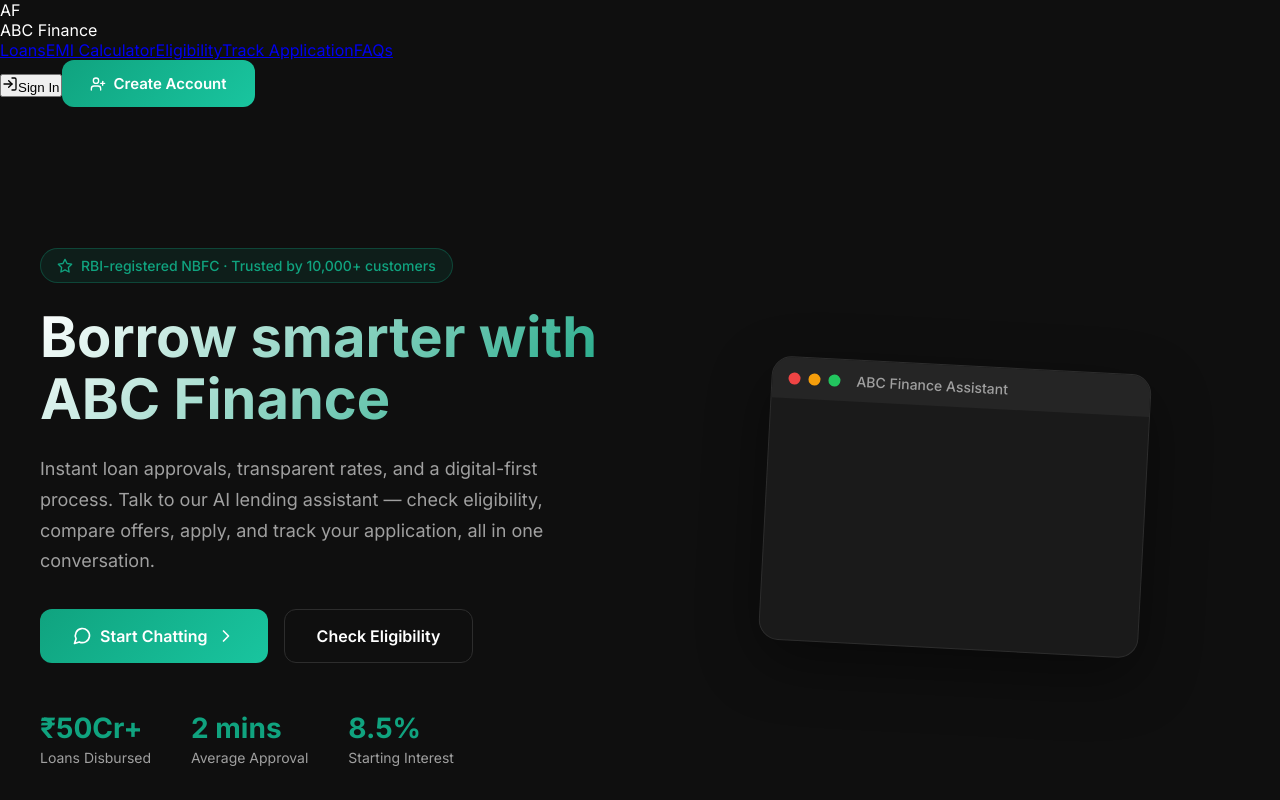
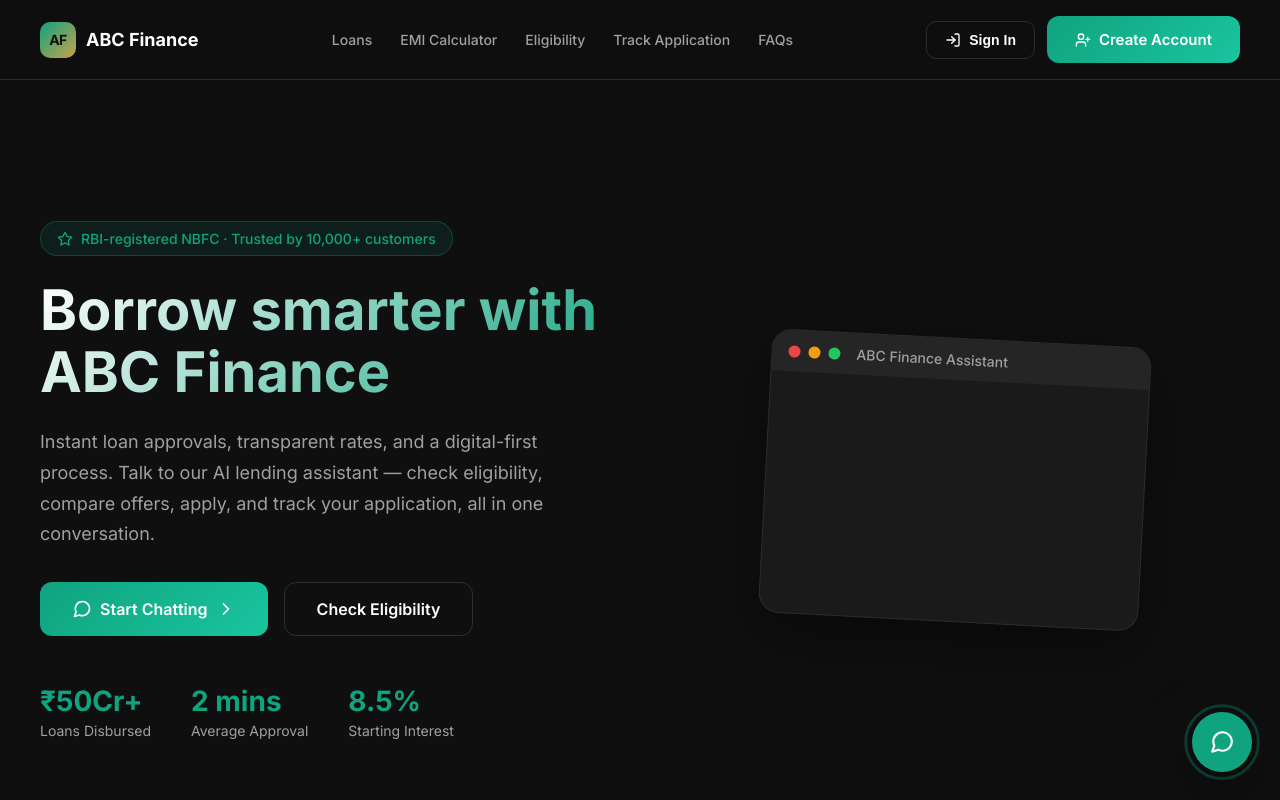
Before and after one commit to DeXtAr47-oss/Loan-sales-agent, a React (Create React App) app in the folder frontend/: page / in a window 1280 px wide. Built offline with nearby package versions, Linux system fonts and the light colour scheme; no server answers.

Commit message:
refactor: update the global css code

```diff
--- a/frontend/src/styles/global.css
+++ b/frontend/src/styles/global.css
@@ -1442,3 +1442,560 @@ textarea::placeholder {
     gap: 20px;
   }
 }
+/* ==================== */
+/* ABC FINANCE ADDITIONS */
+/* ==================== */
+
+/* NAVBAR */
+.navbar {
+  position: sticky;
+  top: 0;
+  z-index: 50;
+  display: flex;
+  align-items: center;
+  justify-content: space-between;
+  padding: 16px 40px;
+  background: rgba(15, 15, 15, 0.85);
+  backdrop-filter: blur(10px);
+  border-bottom: 1px solid var(--border-color);
+}
+
+.light .navbar {
+  background: rgba(255, 255, 255, 0.85);
+}
+
+.navbar-brand {
+  display: flex;
+  align-items: center;
+  gap: 10px;
+  font-weight: 700;
+  font-size: 18px;
+}
+
+.brand-mark {
+  width: 36px;
+  height: 36px;
+  border-radius: 10px;
+  background: linear-gradient(135deg, var(--accent-primary), #c9a14a);
+  display: flex;
+  align-items: center;
+  justify-content: center;
+  font-size: 14px;
+  font-weight: 800;
+  color: #0f0f0f;
+  letter-spacing: -0.5px;
+}
+
+.navbar-links {
+  display: flex;
+  gap: 28px;
+}
+
+.navbar-links a {
+  color: var(--text-secondary);
+  text-decoration: none;
+  font-size: 14px;
+  font-weight: 500;
+  transition: color 0.2s;
+}
+
+.navbar-links a:hover {
+  color: var(--text-primary);
+}
+
+.navbar-actions {
+  display: flex;
+  align-items: center;
+  gap: 12px;
+}
+
+.btn-ghost {
+  display: inline-flex;
+  align-items: center;
+  gap: 8px;
+  background: transparent;
+  border: 1px solid var(--border-color);
+  color: var(--text-primary);
+  padding: 10px 18px;
+  border-radius: 10px;
+  font-size: 14px;
+  font-weight: 600;
+  cursor: pointer;
+  transition: all 0.2s;
+}
+
+.btn-ghost:hover {
+  background: var(--bg-hover);
+}
+
+@media (max-width: 1024px) {
+  .navbar-links {
+    display: none;
+  }
+}
+
+/* SECTION SUBTITLE */
+.section-subtitle {
+  max-width: 600px;
+  margin: 8px auto 40px;
+  text-align: center;
+  color: var(--text-secondary);
+  font-size: 15px;
+  line-height: 1.6;
+}
+
+/* TRUST STRIP */
+.trust-strip {
+  display: flex;
+  justify-content: center;
+  gap: 48px;
+  flex-wrap: wrap;
+  padding: 28px 40px;
+  border-top: 1px solid var(--border-color);
+  border-bottom: 1px solid var(--border-color);
+  background: var(--bg-secondary);
+}
+
+.trust-item {
+  display: flex;
+  align-items: center;
+  gap: 10px;
+  color: var(--text-secondary);
+  font-size: 14px;
+  font-weight: 500;
+}
+
+.trust-item svg {
+  color: var(--accent-primary);
+}
+
+/* LOAN CARDS - clickable */
+.loan-card {
+  cursor: pointer;
+}
+
+/* EMI CALCULATOR */
+.calculator-section {
+  padding: 80px 40px;
+  max-width: 1100px;
+  margin: 0 auto;
+  text-align: center;
+}
+
+.calculator-intro h2 {
+  margin-bottom: 4px;
+}
+
+.calculator-cta {
+  display: flex;
+  align-items: center;
+  justify-content: center;
+  gap: 12px;
+  flex-wrap: wrap;
+  background: var(--accent-light);
+  border: 1px solid rgba(16, 163, 127, 0.25);
+  border-radius: 14px;
+  padding: 14px 20px;
+  margin-bottom: 32px;
+  color: var(--text-secondary);
+  font-size: 14px;
+}
+
+.calculator-cta svg {
+  color: var(--accent-primary);
+  flex-shrink: 0;
+}
+
+.emi-calculator {
+  display: grid;
+  grid-template-columns: 1.2fr 1fr;
+  gap: 40px;
+  background: var(--bg-secondary);
+  border: 1px solid var(--border-color);
+  border-radius: 20px;
+  padding: 40px;
+  text-align: left;
+}
+
+.emi-inputs {
+  display: flex;
+  flex-direction: column;
+  gap: 28px;
+  justify-content: center;
+}
+
+.emi-field-label {
+  display: flex;
+  justify-content: space-between;
+  margin-bottom: 10px;
+  font-size: 14px;
+  color: var(--text-secondary);
+}
+
+.emi-value {
+  color: var(--text-primary);
+  font-weight: 700;
+}
+
+.emi-field input[type="range"] {
+  width: 100%;
+  height: 6px;
+  border-radius: 3px;
+  background: var(--bg-tertiary);
+  outline: none;
+  -webkit-appearance: none;
+  cursor: pointer;
+}
+
+.emi-field input[type="range"]::-webkit-slider-thumb {
+  -webkit-appearance: none;
+  width: 20px;
+  height: 20px;
+  border-radius: 50%;
+  background: var(--accent-primary);
+  border: 3px solid var(--bg-secondary);
+  box-shadow: 0 0 0 1px var(--accent-primary);
+}
+
+.emi-field input[type="range"]::-moz-range-thumb {
+  width: 20px;
+  height: 20px;
+  border-radius: 50%;
+  background: var(--accent-primary);
+  border: 3px solid var(--bg-secondary);
+  box-shadow: 0 0 0 1px var(--accent-primary);
+}
+
+.emi-results {
+  display: flex;
+  flex-direction: column;
+  justify-content: center;
+  gap: 24px;
+  background: var(--bg-tertiary);
+  border-radius: 16px;
+  padding: 32px;
+}
+
+.emi-result-main {
+  display: flex;
+  flex-direction: column;
+  gap: 6px;
+  padding-bottom: 20px;
+  border-bottom: 1px solid var(--border-color);
+}
+
+.emi-result-label {
+  font-size: 13px;
+  color: var(--text-secondary);
+  text-transform: uppercase;
+  letter-spacing: 0.5px;
+}
+
+.emi-result-value {
+  font-size: 36px;
+  font-weight: 800;
+  color: var(--accent-primary);
+}
+
+.emi-result-grid {
+  display: flex;
+  justify-content: space-between;
+  gap: 20px;
+}
+
+.emi-result-grid > div {
+  display: flex;
+  flex-direction: column;
+  gap: 6px;
+}
+
+.emi-result-sub {
+  font-size: 18px;
+  font-weight: 700;
+}
+
+@media (max-width: 768px) {
+  .emi-calculator {
+    grid-template-columns: 1fr;
+    padding: 24px;
+  }
+}
+
+/* ELIGIBILITY SECTION */
+.eligibility-section {
+  padding: 80px 40px;
+  max-width: 700px;
+  margin: 0 auto;
+  text-align: center;
+}
+
+.eligibility-form {
+  display: flex;
+  flex-direction: column;
+  gap: 20px;
+  background: var(--bg-secondary);
+  border: 1px solid var(--border-color);
+  border-radius: 20px;
+  padding: 40px;
+  text-align: left;
+}
+
+/* TRACK SECTION */
+.track-section {
+  padding: 0 40px 80px;
+  max-width: 1100px;
+  margin: 0 auto;
+}
+
+.track-card {
+  display: flex;
+  align-items: center;
+  gap: 24px;
+  background: var(--bg-secondary);
+  border: 1px solid var(--border-color);
+  border-radius: 20px;
+  padding: 32px 40px;
+}
+
+.track-card svg {
+  color: var(--accent-primary);
+  flex-shrink: 0;
+}
+
+.track-card > div {
+  flex: 1;
+}
+
+.track-card h3 {
+  margin-bottom: 6px;
+}
+
+.track-card p {
+  color: var(--text-secondary);
+  font-size: 14px;
+}
+
+.track-card button {
+  flex-shrink: 0;
+  white-space: nowrap;
+}
+
+@media (max-width: 768px) {
+  .track-card {
+    flex-direction: column;
+    text-align: center;
+  }
+}
+
+/* FAQ */
+.faq-section {
+  padding: 80px 40px;
+  max-width: 800px;
+  margin: 0 auto;
+}
+
+.faq-section h2 {
+  text-align: center;
+  margin-bottom: 40px;
+}
+
+.faq-list {
+  display: flex;
+  flex-direction: column;
+  gap: 12px;
+}
+
+.faq-item {
+  border: 1px solid var(--border-color);
+  border-radius: 14px;
+  background: var(--bg-secondary);
+  overflow: hidden;
+}
+
+.faq-question {
+  width: 100%;
+  display: flex;
+  align-items: center;
+  justify-content: space-between;
+  gap: 16px;
+  padding: 20px 24px;
+  background: none;
+  border: none;
+  color: var(--text-primary);
+  font-size: 15px;
+  font-weight: 600;
+  text-align: left;
+  cursor: pointer;
+}
+
+.faq-chevron {
+  transition: transform 0.2s;
+  flex-shrink: 0;
+  color: var(--text-secondary);
+}
+
+.faq-item.open .faq-chevron {
+  transform: rotate(180deg);
+}
+
+.faq-answer {
+  padding: 0 24px 20px;
+  color: var(--text-secondary);
+  font-size: 14px;
+  line-height: 1.7;
+}
+
+/* FOOTER */
+.home-footer {
+  padding: 60px 40px 30px;
+  border-top: 1px solid var(--border-color);
+  background: var(--bg-secondary);
+}
+
+.footer-grid {
+  display: grid;
+  grid-template-columns: 2fr 1fr 1fr 1fr;
+  gap: 40px;
+  max-width: 1400px;
+  margin: 0 auto 40px;
+}
+
+.footer-col {
+  display: flex;
+  flex-direction: column;
+  gap: 12px;
+}
+
+.footer-col p {
+  color: var(--text-secondary);
+  font-size: 13px;
+  line-height: 1.6;
+}
+
+.footer-col h4 {
+  font-size: 13px;
+  text-transform: uppercase;
+  letter-spacing: 0.5px;
+  color: var(--text-muted);
+  margin-bottom: 4px;
+}
+
+.footer-col a {
+  color: var(--text-secondary);
+  text-decoration: none;
+  font-size: 14px;
+}
+
+.footer-col a:hover {
+  color: var(--text-primary);
+}
+
+.footer-bottom {
+  text-align: center;
+  color: var(--text-muted);
+  font-size: 12px;
+  max-width: 1400px;
+  margin: 0 auto;
+  padding-top: 24px;
+  border-top: 1px solid var(--border-color);
+}
+
+@media (max-width: 1024px) {
+  .footer-grid {
+    grid-template-columns: 1fr 1fr;
+  }
+}
+
+@media (max-width: 640px) {
+  .footer-grid {
+    grid-template-columns: 1fr;
+  }
+}
+
+/* FLOATING CHAT LAUNCHER */
+.chat-launcher {
+  position: fixed;
+  bottom: 28px;
+  right: 28px;
+  width: 60px;
+  height: 60px;
+  border-radius: 50%;
+  background: var(--accent-primary);
+  color: #ffffff;
+  border: none;
+  display: flex;
+  align-items: center;
+  justify-content: center;
+  cursor: pointer;
+  box-shadow: var(--shadow-lg);
+  z-index: 200;
+  transition: transform 0.2s, background 0.2s;
+}
+
+.chat-launcher:hover {
+  background: var(--accent-hover);
+  transform: scale(1.06);
+}
+
+.chat-launcher-pulse {
+  position: absolute;
+  inset: 0;
+  border-radius: 50%;
+  border: 2px solid var(--accent-primary);
+  animation: chat-pulse 2.4s ease-out infinite;
+}
+
+@keyframes chat-pulse {
+  0% {
+    transform: scale(1);
+    opacity: 0.6;
+  }
+  100% {
+    transform: scale(1.6);
+    opacity: 0;
+  }
+}
+
+@media (max-width: 640px) {
+  .navbar {
+    padding: 14px 20px;
+  }
+
+  .navbar-actions .btn-ghost span,
+  .navbar-actions .btn-ghost {
+    display: none;
+  }
+
+  .chat-launcher {
+    bottom: 20px;
+    right: 20px;
+    width: 54px;
+    height: 54px;
+  }
+}
+
+/* AUTH FORM EXTRAS */
+.auth-form {
+  max-width: 440px;
+}
+
+.auth-switch {
+  text-align: center;
+  margin-top: 20px;
+  font-size: 14px;
+  color: var(--text-secondary);
+}
+
+.link-btn {
+  background: none;
+  border: none;
+  color: var(--accent-primary);
+  font-weight: 600;
+  cursor: pointer;
+  padding: 0;
+  font-size: 14px;
+}
+
+.link-btn:hover {
+  text-decoration: underline;
+}
```
